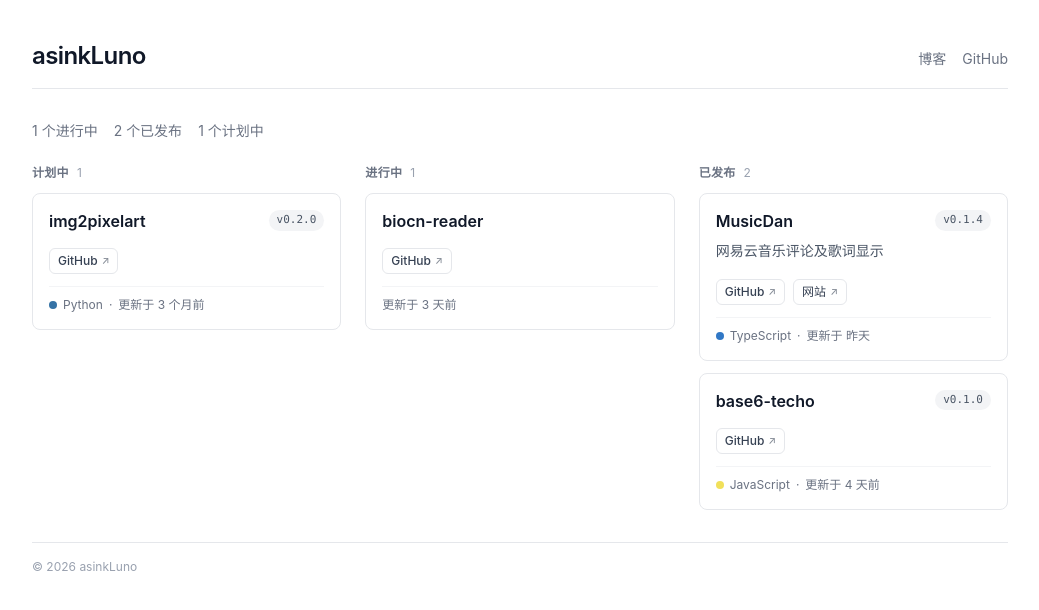
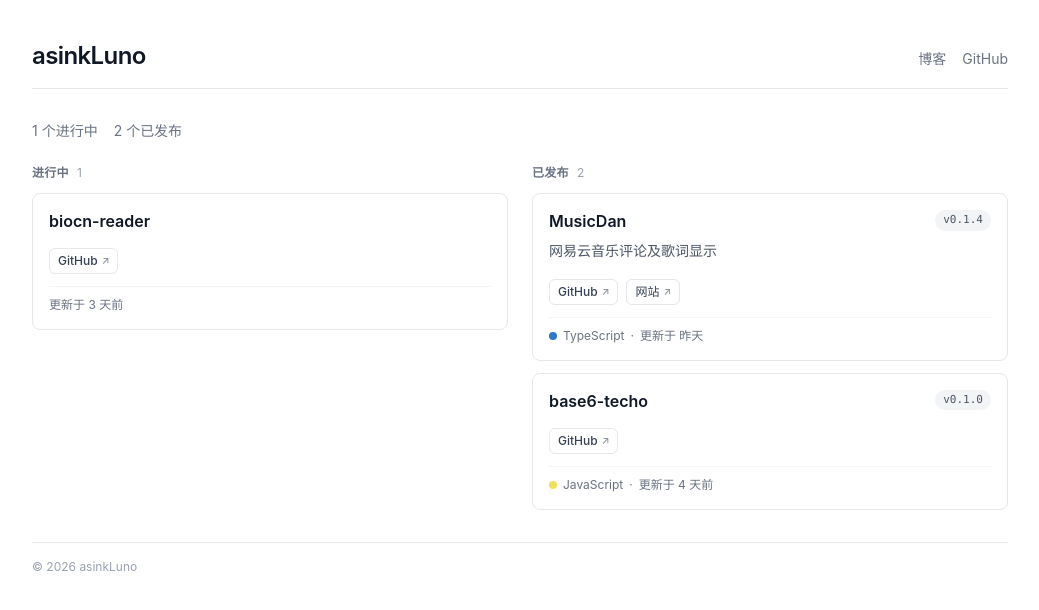
Before and after one commit to asinkLuno/asinkluno.github.io, a React (Vite) app: page / in a window 1280 px wide. Shown: the top 610 px of the page, without its empty margins (120-1159 px from the left). Built offline with nearby package versions, Linux system fonts and the light colour scheme.

Commit message:
feat: 只管 MusicDan / base6-techo / biocn-reader，空列不再占位

```diff
--- a/scripts/fetch-meta.mjs
+++ b/scripts/fetch-meta.mjs
@@ -2,13 +2,18 @@
 // 数据在构建时被内联进 bundle：运行时零请求，也就不吃匿名 API 60 次/小时的限流，
 // 也不会有「先空着再跳出文案」的抖动。文件是提交进仓库的，CI 每次构建前刷新它。
 import { execSync } from 'node:child_process';
-import { mkdirSync, writeFileSync } from 'node:fs';
+import { mkdirSync, readFileSync, writeFileSync } from 'node:fs';
 
 const OWNER = process.env.REPO_OWNER ?? 'asinkLuno';
-const REPOS = (process.env.REPO_LIST ?? 'MusicDan,base6-techo,biocn-reader,img2pixelart')
-  .split(',')
-  .map((s) => s.trim())
-  .filter(Boolean);
+// 仓库清单只认 content.ts 这一处，避免两边不同步
+const REPOS =
+  process.env.REPO_LIST?.split(',').map((s) => s.trim()).filter(Boolean) ??
+  [...readFileSync('src/content.ts', 'utf8').matchAll(/id:\s*'([^']+)'/g)].map((m) => m[1]);
+
+if (REPOS.length === 0) {
+  console.error('没从 src/content.ts 里读到仓库名');
+  process.exit(1);
+}
 
 function token() {
   if (process.env.GITHUB_TOKEN) return process.env.GITHUB_TOKEN;
--- a/src/App.tsx
+++ b/src/App.tsx
@@ -7,6 +7,12 @@ const YEAR = new Date().getFullYear();
 const NOW = Date.now();
 const count = (status: Status) =>
   projects.filter((p) => statusOf(repoMeta[p.id], NOW) === status).length;
+
+const STATS: { status: Status; label: string }[] = [
+  { status: 'building', label: '进行中' },
+  { status: 'released', label: '已发布' },
+  { status: 'planned', label: '计划中' },
+];
 
 export default function App() {
   return (
@@ -26,9 +32,14 @@ export default function App() {
 
         <main className="py-8">
           <p className="mb-6 flex flex-wrap gap-x-4 text-sm text-gray-500 dark:text-gray-400">
-            <span>{count('building')} 个进行中</span>
-            <span>{count('released')} 个已发布</span>
-            <span>{count('planned')} 个计划中</span>
+            {STATS.map(({ status, label }) => {
+              const n = count(status);
+              return n > 0 ? (
+                <span key={status}>
+                  {n} 个{label}
+                </span>
+              ) : null;
+            })}
           </p>
 
           <Board />
--- a/src/components/Board.tsx
+++ b/src/components/Board.tsx
@@ -9,35 +9,39 @@ const COLUMNS: { status: Status; title: string }[] = [
   { status: 'released', title: '已发布' },
 ];
 
+// 空列不占位置，但列数一变就得换一套栅格类（Tailwind 不能拼类名）
+const GRID: Record<number, string> = {
+  1: 'md:grid-cols-1',
+  2: 'md:grid-cols-2',
+  3: 'md:grid-cols-3',
+};
+
 const NOW = Date.now();
 
 export function Board() {
-  return (
-    <div className="grid gap-6 md:grid-cols-3">
-      {COLUMNS.map((col) => {
-        const items = projects
+  const filled = COLUMNS.map((col) => ({
+    ...col,
+    items: projects
       .filter((p) => statusOf(repoMeta[p.id], NOW) === col.status)
-          .sort((a, b) => activityAt(repoMeta[b.id], NOW) - activityAt(repoMeta[a.id], NOW));
+      .sort((a, b) => activityAt(repoMeta[b.id], NOW) - activityAt(repoMeta[a.id], NOW)),
+  })).filter((col) => col.items.length > 0);
 
   return (
+    <div className={`grid gap-6 ${GRID[filled.length] ?? 'md:grid-cols-3'}`}>
+      {filled.map((col) => (
         <section key={col.status} className="flex flex-col gap-3">
           <h2 className="text-xs font-semibold tracking-wide text-gray-500 uppercase dark:text-gray-400">
             {col.title}
             <span className="ml-2 font-normal text-gray-400 dark:text-gray-500">
-                {items.length}
+              {col.items.length}
             </span>
           </h2>
 
-            {items.length === 0 ? (
-              <p className="rounded-lg border border-dashed border-gray-200 p-4 text-sm text-gray-400 dark:border-gray-800 dark:text-gray-600">
-                暂无
-              </p>
-            ) : (
-              items.map((project) => <ProjectCard key={project.id} project={project} />)
-            )}
+          {col.items.map((project) => (
+            <ProjectCard key={project.id} project={project} />
+          ))}
         </section>
-        );
-      })}
+      ))}
     </div>
   );
 }
--- a/src/content.ts
+++ b/src/content.ts
@@ -15,7 +15,6 @@ export const projects: Project[] = [
   { id: 'MusicDan', name: 'MusicDan' },
   { id: 'base6-techo', name: 'base6-techo' },
   { id: 'biocn-reader', name: 'biocn-reader' },
-  { id: 'img2pixelart', name: 'img2pixelart' },
 ];
 
 export const repoUrl = (id: string) => `${site.github}/${id}`;
--- a/src/data/repos.json
+++ b/src/data/repos.json
@@ -22,13 +22,5 @@
     "version": null,
     "releasedAt": null,
     "pushedAt": "2026-11-13T10:23:54Z"
-  },
-  "img2pixelart": {
-    "description": null,
-    "homepage": null,
-    "language": "Python",
-    "version": "v0.2.0",
-    "releasedAt": null,
-    "pushedAt": "2026-08-18T13:10:46Z"
   }
 }
```
Also changed, not shown: 1 other file (tests, documents, lock files or other folders). Lines whose indentation alone changed are shown as unchanged.
